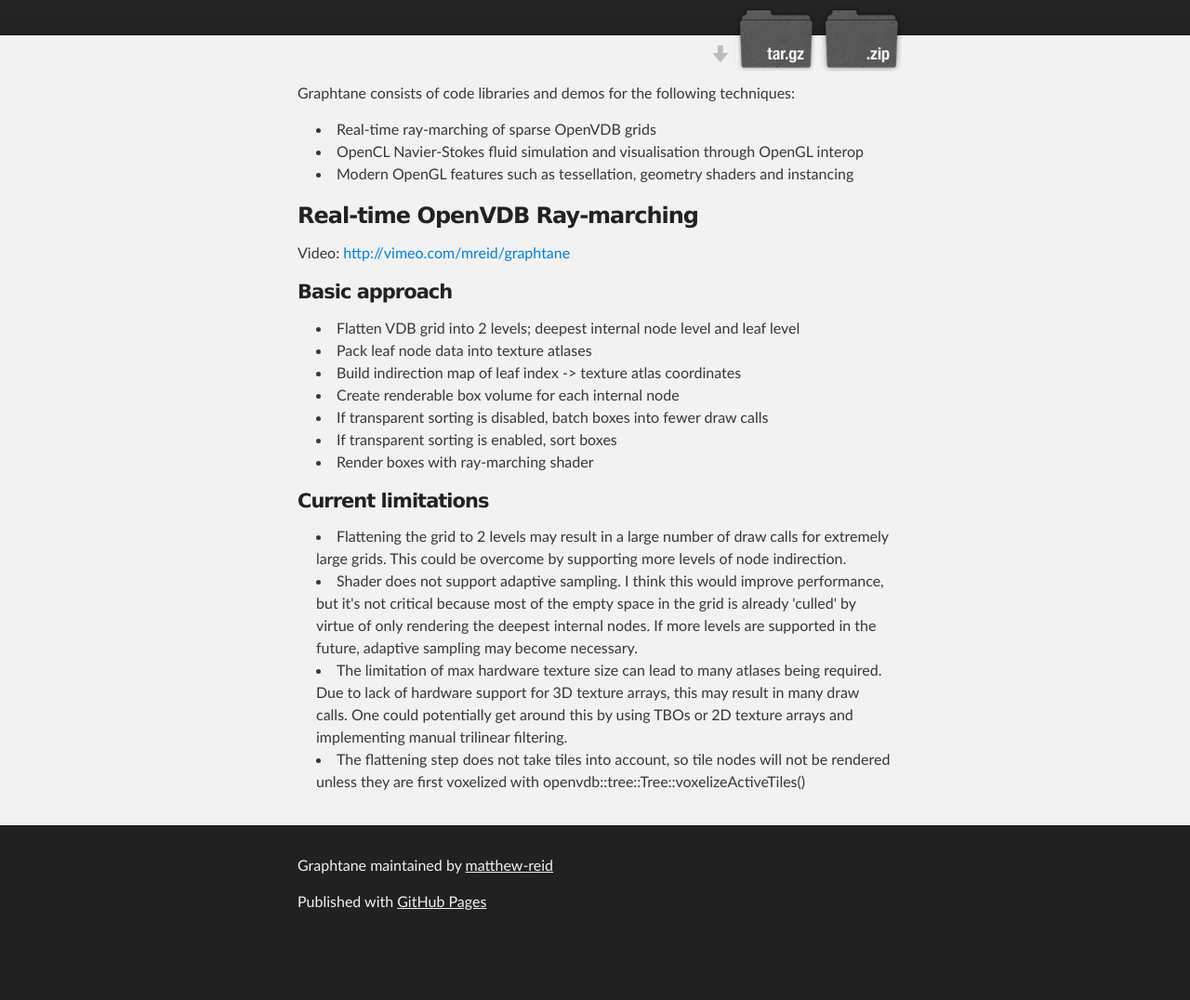
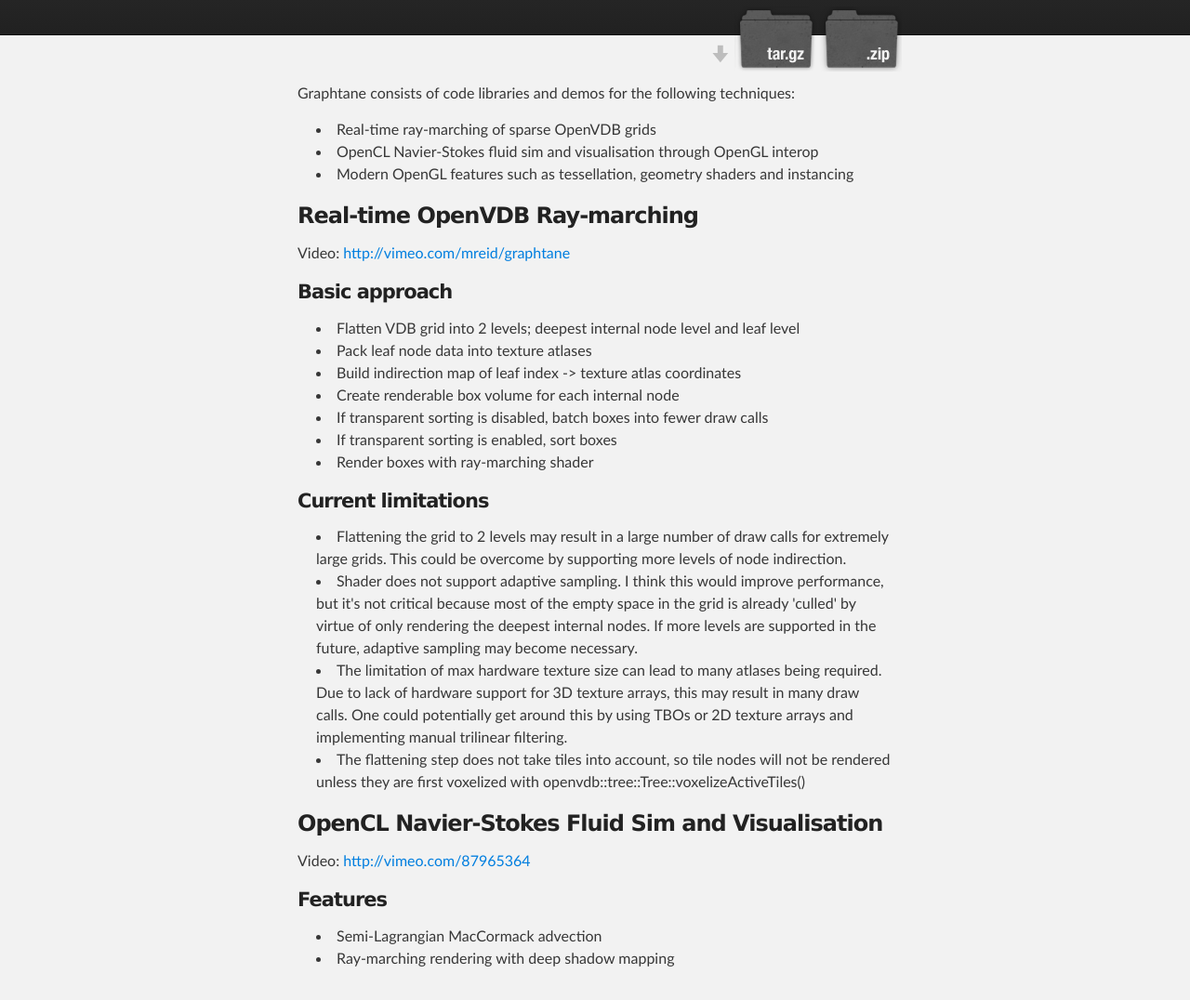
Before and after one commit to matthew-reid/Graphtane, a plain HTML site: page index.html in a window 1280 px wide. Shown: the part 172-1248 px from the top of the page at 93% size. Before the commit the page ends 1189 px from the top, so only its background shows below. Drawn offline with Linux system fonts and the light colour scheme.

```diff
--- a/index.html
+++ b/index.html
@@ -35,7 +35,7 @@
 
 <ul>
 <li>Real-time ray-marching of sparse OpenVDB grids</li>
-<li>OpenCL Navier-Stokes fluid simulation and visualisation through OpenGL interop</li>
+<li>OpenCL Navier-Stokes fluid sim and visualisation through OpenGL interop</li>
 <li>Modern OpenGL features such as tessellation, geometry shaders and instancing</li>
 </ul><h3>
 <a name="real-time-openvdb-ray-marching" class="anchor" href="#real-time-openvdb-ray-marching"><span class="octicon octicon-link"></span></a>Real-time OpenVDB Ray-marching</h3>
@@ -62,6 +62,18 @@
 <li>Shader does not support adaptive sampling. I think this would improve performance, but it's not critical because most of the empty space in the grid is already 'culled' by virtue of only rendering the deepest internal nodes. If more levels are supported in the future, adaptive sampling may become necessary.</li>
 <li>The limitation of max hardware texture size can lead to many atlases being required. Due to lack of hardware support for 3D texture arrays, this may result in many draw calls. One could potentially get around this by using TBOs or 2D texture arrays and implementing manual trilinear filtering.</li>
 <li>The flattening step does not take tiles into account, so tile nodes will not be rendered unless they are first voxelized with openvdb::tree::Tree::voxelizeActiveTiles()</li>
+</ul><h3>
+<a name="opencl-navier-stokes-fluid-sim-and-visualisation" class="anchor" href="#opencl-navier-stokes-fluid-sim-and-visualisation"><span class="octicon octicon-link"></span></a>OpenCL Navier-Stokes Fluid Sim and Visualisation</h3>
+
+<p>Video:
+<a href="http://vimeo.com/87965364">http://vimeo.com/87965364</a></p>
+
+<h4>
+<a name="features" class="anchor" href="#features"><span class="octicon octicon-link"></span></a>Features</h4>
+
+<ul>
+<li>Semi-Lagrangian MacCormack advection</li>
+<li>Ray-marching rendering with deep shadow mapping</li>
 </ul>
       </section>
     </div>
```
Also changed, not shown: params.json (+1 -1 lines).
